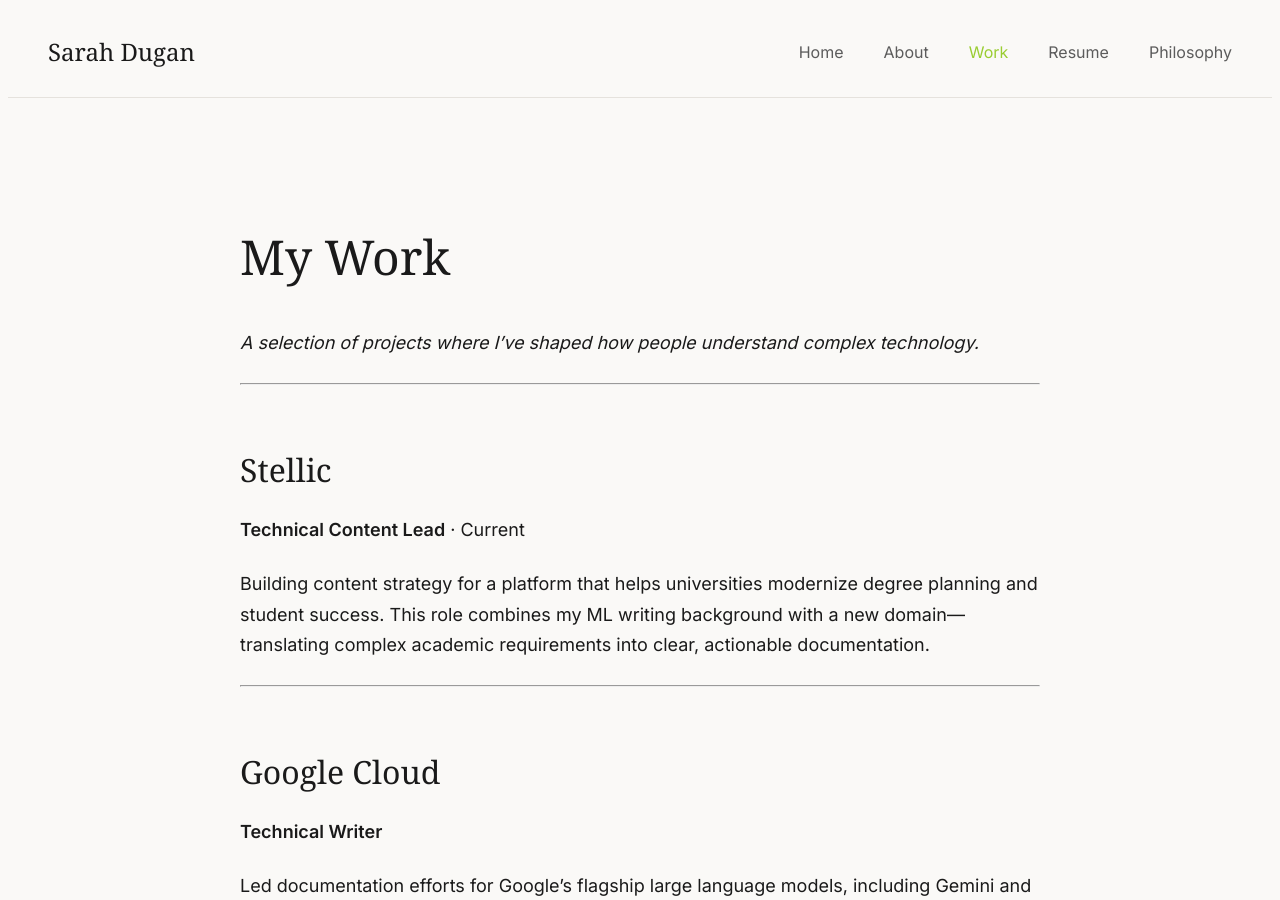
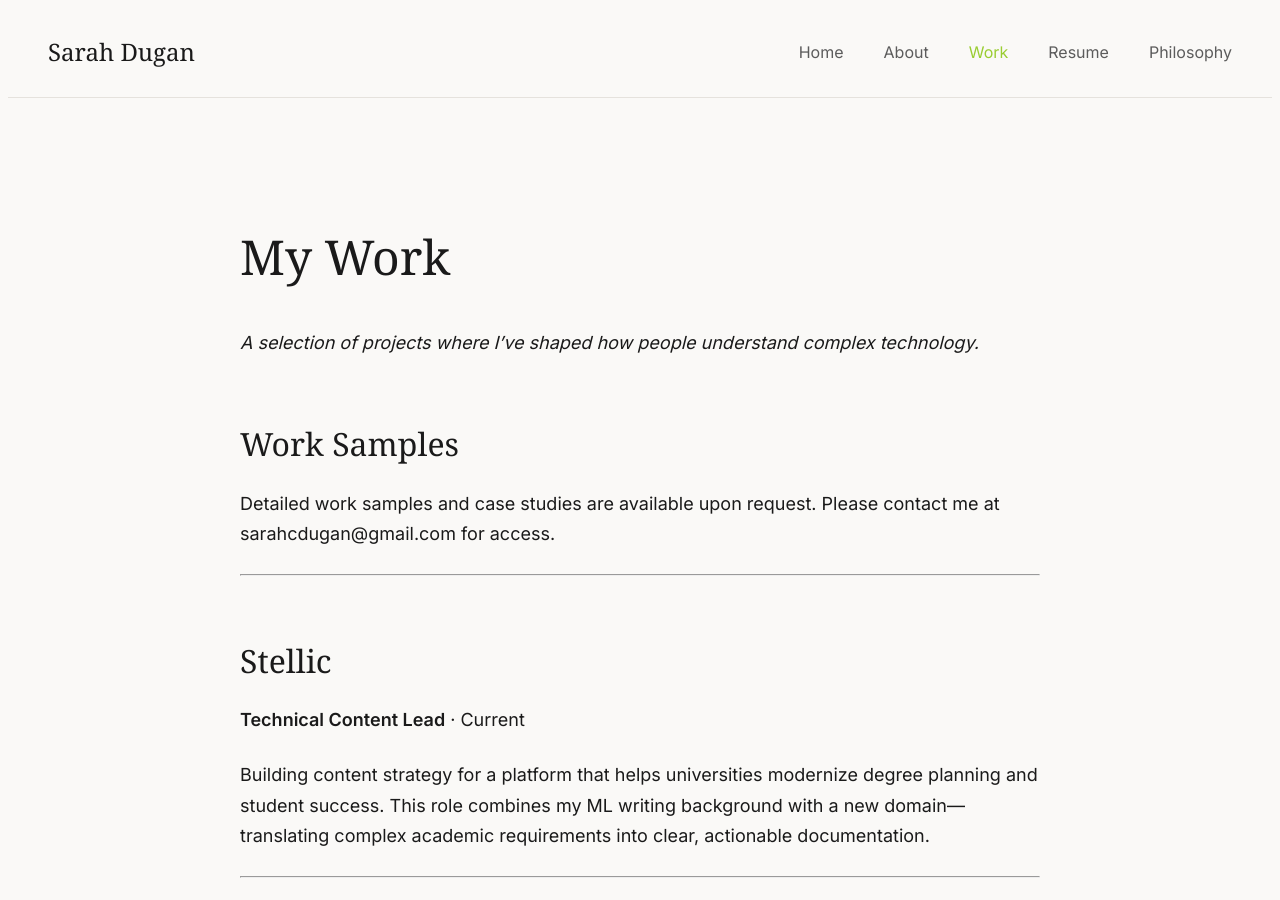
Before and after one commit to scrivera-dugan/site, a Jekyll site: the page built from my-work.md, in a window 1280 px wide and 900 px high. Built offline with Jekyll 4.4.1, drawn with Linux system fonts in a browser that asks for light colours; some web fonts are replaced.

Commit message:
Update my-work.md

```diff
--- a/my-work.md
+++ b/my-work.md
@@ -6,6 +6,9 @@ title: My Work
 # My Work
 
 *A selection of projects where I've shaped how people understand complex technology.*
+
+## Work Samples
+Detailed work samples and case studies are available upon request. Please contact me at sarahcdugan@gmail.com for access.
 
 ---
 
```
